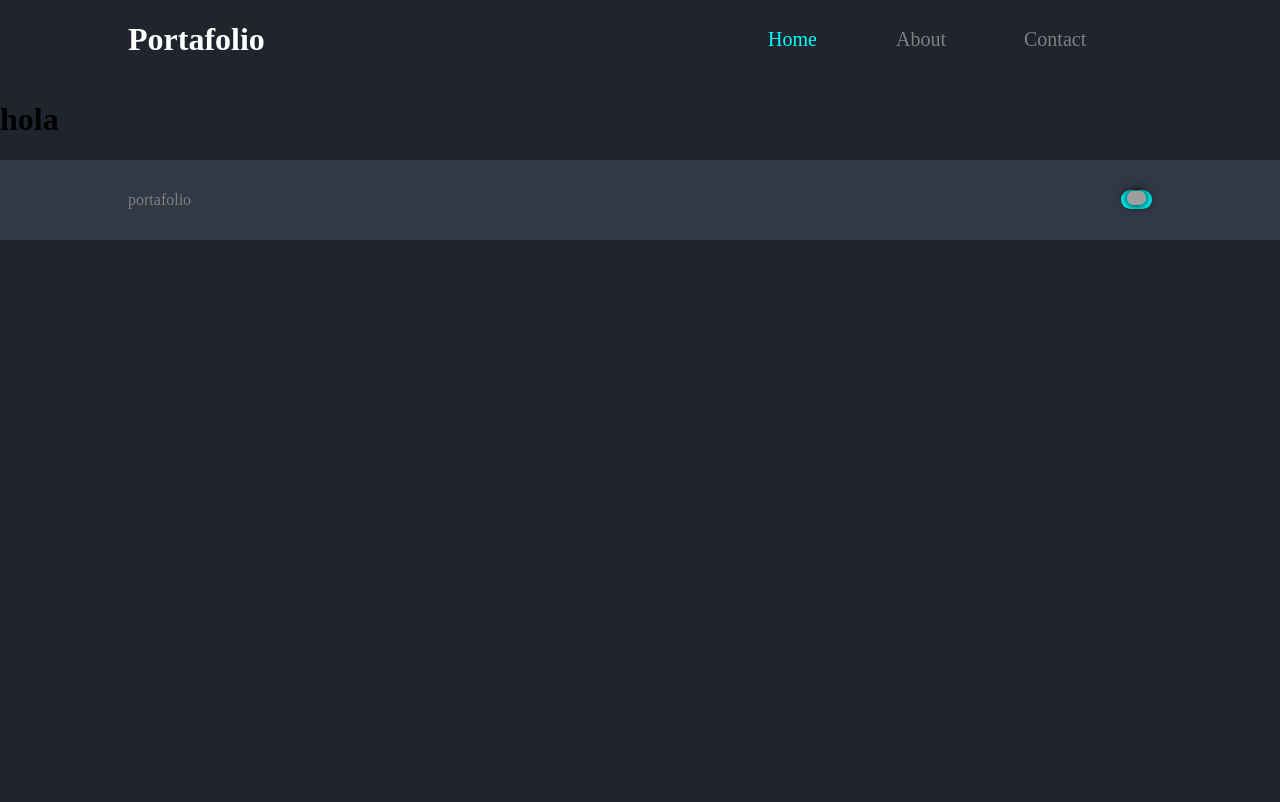
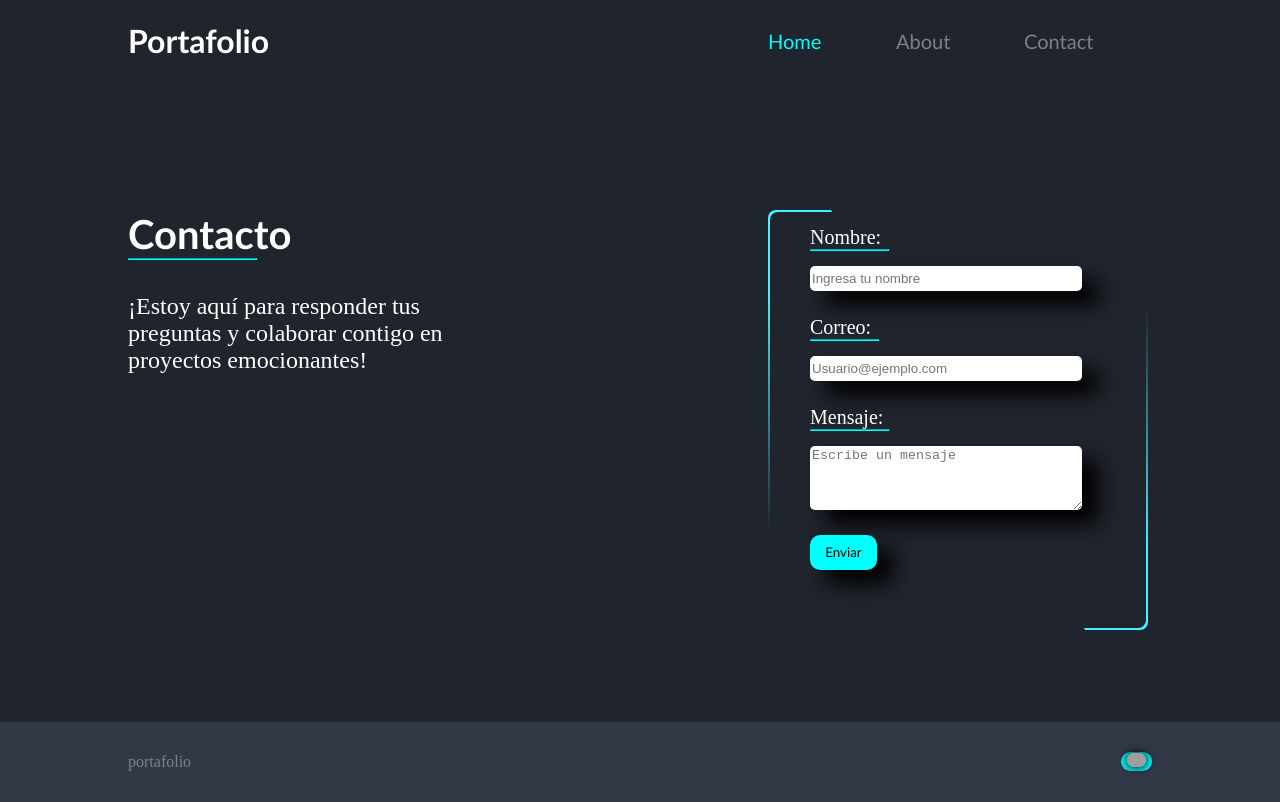
Before and after one commit to Montes01/PortJ, a React (Vite) app: page /Contact in a window 1280 px wide. Built offline with nearby package versions, Linux system fonts and the light colour scheme; grey boxes are pictures that could not be loaded.

Commit message:
portafolioactualizado

```diff
--- a/src/components/About/About.css
+++ b/src/components/About/About.css
@@ -24,7 +24,7 @@ body{
 }
 .containerProyects h2{
     grid-column: 4/5;
-    Font-family: Century Gothic;
+    Font-family: Trebuchet MS;
 
 }
 
--- /dev/null
+++ b/src/components/Contact/Contact.css
@@ -0,0 +1,148 @@
+ .contact{
+    display: grid;
+    grid-template-columns: 10% 30% 20% 30% 10%;
+    grid-template-rows: 20% 80%;
+    height: 80vh;
+    color: white;
+}
+.containerInfo{
+    grid-column: 2/3;
+    grid-row: 2/3;
+}
+.containerInfo h1{
+    font-size: 40px;
+    margin-top: 0;
+    Font-family: Trebuchet MS;
+
+}
+hr{
+    margin-top: 0;
+    width: 33%;
+    margin-inline-start: 0;
+    border-color: aqua;
+    border-width: 1px;
+
+}
+.containerInfo p{
+    Font-family: Century Gothic;
+    font-size: 24px;
+}
+.containerFormu{
+    grid-column: 4/5;
+    grid-row: 2/3;
+    position: relative;
+    width: 380px;
+    height: 420px;
+    overflow: hidden;
+    border-radius: 8px;
+    Font-family: Century Gothic;
+
+}
+
+.containerFormu::before{
+    content: "";
+    position: absolute;
+    top: -50%;
+    left: -50%;
+    width: 380px;
+    height: 420px;
+    background: linear-gradient(0deg, transparent,#45f3ff,#45f3ff );
+    transform-origin: bottom right;
+    animation: animate 6s linear infinite;
+    animation-delay: -3s;
+}
+.containerFormu::after{
+    content: "";
+    position: absolute;
+    top: -50%;
+    left: -50%;
+    width: 380px;
+    height: 420px;
+    background: linear-gradient(0deg, transparent,#45f3ff,#45f3ff );
+    transform-origin: bottom right;
+    animation: animate 6s linear infinite;
+}
+
+@keyframes animate{
+    0%{
+        transform: rotate(0deg);
+    }
+    100%{
+        transform: rotate(360deg);
+    }
+}
+.form{
+    position: absolute;
+    inset: 2px;
+    border-radius: 8px;
+    background: #1F242D;
+    z-index: 10;
+    padding: 1px ;
+    display: flex;
+    flex-direction: column;
+    padding-left: 40px;
+    padding-top: 14px;
+}
+
+.labelNombre{
+    font-size: 20px;
+    margin-bottom: 5px;
+}
+.hrFormulario{
+    width: 23%;
+}
+.hrCorreo{
+    width: 20%;
+
+}
+#nombre{
+    width: 80%;
+    margin-bottom: 25px;
+    height: 23px;
+    border-radius: 5px;
+    border: none;
+    box-shadow: 16px 14px 20px black;
+
+}
+.labelCorreo{
+    font-size: 20px;
+    margin-bottom: 5px;
+}
+#correo{
+    width: 80%;
+    margin-bottom: 25px;
+    height: 23px;
+    border-radius: 5px;
+    border: none;
+    box-shadow: 16px 14px 20px black;
+
+}
+.labelMensaje{
+    font-size: 20px;
+    margin-bottom: 5px;
+}
+#mensaje{
+    margin-bottom: 25px;
+    border-radius: 5px;
+    border: none;
+    box-shadow: 16px 14px 20px black;
+    width: 80%;
+
+}
+.send{
+
+    width: 20%;
+    height: 35px;
+    border-radius: 10px;
+    border: none;
+    background-color: aqua;
+    Font-family: Trebuchet MS;
+    cursor: pointer;
+    transition: background-color 0.2s ease;
+    box-shadow: 16px 14px 20px black;
+
+}
+
+.send:hover{
+    background-color: rgb(17, 156, 220);
+}
--- a/src/components/Contact/Contact.jsx
+++ b/src/components/Contact/Contact.jsx
@@ -1,9 +1,75 @@
-import React from 'react';
+import React, {useState} from 'react';
+import './Contact.css'
 
 export default function Contact (){
-    return(
-        <div>
-            <h1>hola</h1>
-        </div>
-    )
-}
+    const [nombre,setNombre] = useState ('');
+
+    const [correo,setCorreo] = useState ('');
+
+    const [mensaje,setMensaje] = useState ('');
+
+    const sendFormulario = ()=>{
+
+        if (!nombre || !correo) {
+            alert('Por favor, completa todos los campos antes de enviar el formulario.');
+            return;
+          }
+        console.log("nombre enviado:", nombre );
+        console.log("correo enviado:", correo );
+        console.log("mensaje enviado:", mensaje );
+
+        setNombre('');
+        setCorreo('');
+        setMensaje('');
+
+    }
+
+
+        return(
+            <section className='contact'>
+                <div className="containerInfo">
+                <h1>Contacto
+                    <hr/>
+                </h1>
+                <p>¡Estoy aquí para responder tus preguntas y colaborar contigo en proyectos emocionantes!</p>
+                </div>
+
+            <div className="containerFormu">
+                <div className='form'>
+                <label htmlFor="nombre" className='labelNombre'>Nombre: <hr className='hrFormulario'/> </label>
+                <input
+                type="text"
+                placeholder='Ingresa tu nombre'
+                id='nombre'
+                value={nombre}
+                onChange={(e)=> setNombre(e.target.value)}
+                required
+                />
+
+                <label htmlFor="correo" className='labelCorreo'>Correo: <hr className='hrCorreo'/> </label>
+                <input
+                type="email"
+                id='correo'
+                placeholder='Usuario@ejemplo.com'
+                value={correo}
+                onChange={(e)=> setCorreo(e.target.value)}
+                required
+                />
+
+                <label htmlFor="mensaje" className='labelMensaje'>Mensaje: <hr className='hrFormulario'/> </label>
+                <textarea
+                name="mensaje"
+                id="mensaje"
+                placeholder='Escribe un mensaje'
+                value={mensaje}
+                onChange={(e)=> setMensaje(e.target.value)}
+                cols="30"
+                rows="4"
+                />
+
+                <button onClick={sendFormulario} className='send'>Enviar </button>
+                </div>
+            </div>
+        </section>
+        )
+    }
--- a/src/components/Header/Header.css
+++ b/src/components/Header/Header.css
@@ -14,8 +14,9 @@ header{
     align-items: center;
     width: 40%;
     color: white;
+    Font-family: Trebuchet MS;
 }
-h1{
+.Logo h1{
     display: flex;
     align-items: center;
 }
--- a/src/components/Navbar/Navbar.css
+++ b/src/components/Navbar/Navbar.css
@@ -8,4 +8,6 @@
     display: flex;
     justify-content: space-evenly;
     width: 30%;
+    Font-family: Trebuchet MS;
+
 }
--- a/src/components/section/Section.css
+++ b/src/components/section/Section.css
@@ -2,7 +2,7 @@ body{
     margin: 0;
     padding: 0;
 }
-section{
+.sectionInicio{
     background-color: #1F242D;
     display: grid;
     grid-template-columns: 10% 40% 50%;
@@ -26,11 +26,19 @@ h2{
     margin-top: 0;
     margin-bottom: 0;
     font-size: 30px;
+    Font-family: Century Gothic;
+
 }
 .box1 h1{
     margin-top: 0;
     margin-bottom: 0;
+    Font-family: Century Gothic;
     font-size: 45px;
+}
+.box1 p{
+    font-size: 21px;
+    line-height: 120%;
+    Font-family: Century Gothic;
 }
 .images {
     display: grid;
--- a/src/components/section/Section.jsx
+++ b/src/components/section/Section.jsx
@@ -9,12 +9,11 @@ export const Section = () => {
   };
 
   return (
-    <section>
+    <section className='sectionInicio'>
         <div className="box1">
-        <h2>hello it's Me</h2>
+        <h2><font color="aqua">hola</font> yo soy </h2>
         <h1>Jhon Wilmar </h1>
-        <h2>and i am a <font color="aqua">frontEnd|</font> </h2>
-        <p>Lorem ipsum dolor sit amet consectetur, adipisicing elit. Ut, facilis. Vel eveniet alias magni eum magnam perspiciatis officia incidunt, deserunt earum, a, dolorum libero </p>
+        <p> Soy un desarrollador web con experiencia en la creación de aplicaciones web<font color="aqua">.</font>  Mi objetivo es combinar creatividad y tecnología para proporcionar soluciones web innovadoras y atractivas<font color="aqua">.</font> </p>
         <div className='images'>
           <img className='img1' onClick={abrirFacebook} src="https://cdn-icons-png.flaticon.com/128/2168/2168281.png" alt="" />
           <img className='img3' onClick={abrirInstagram} src="https://cdn-icons-png.flaticon.com/128/717/717392.png" alt="" />
@@ -22,7 +21,7 @@ export const Section = () => {
         </div>
 
         <div className="box2">
-          <img src="https://e1.pxfuel.com/desktop-wallpaper/798/35/desktop-wallpaper-goonzart-on-instagram-bart-simpson-bart-gucci.jpg" alt="" />
+          <img src="https://wallpapercave.com/wp/wp4671964.jpg" alt="" />
         </div>
     </section>
   )
```
